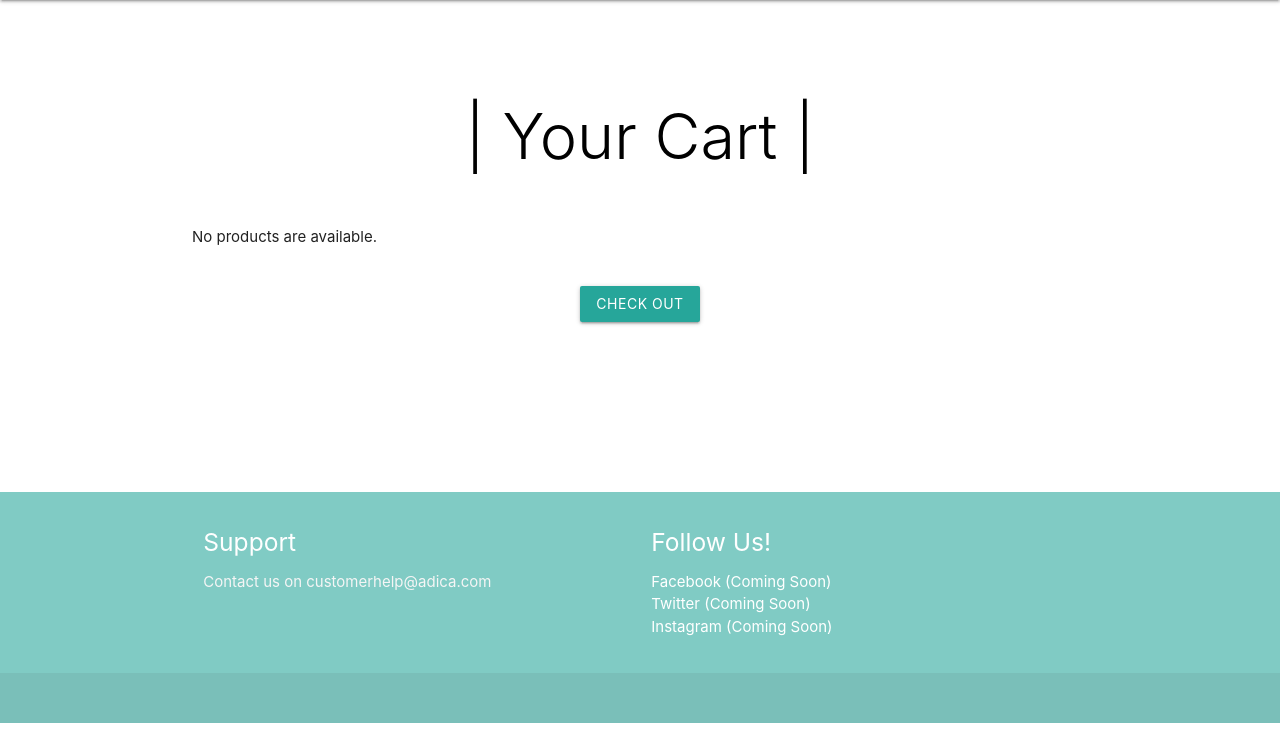
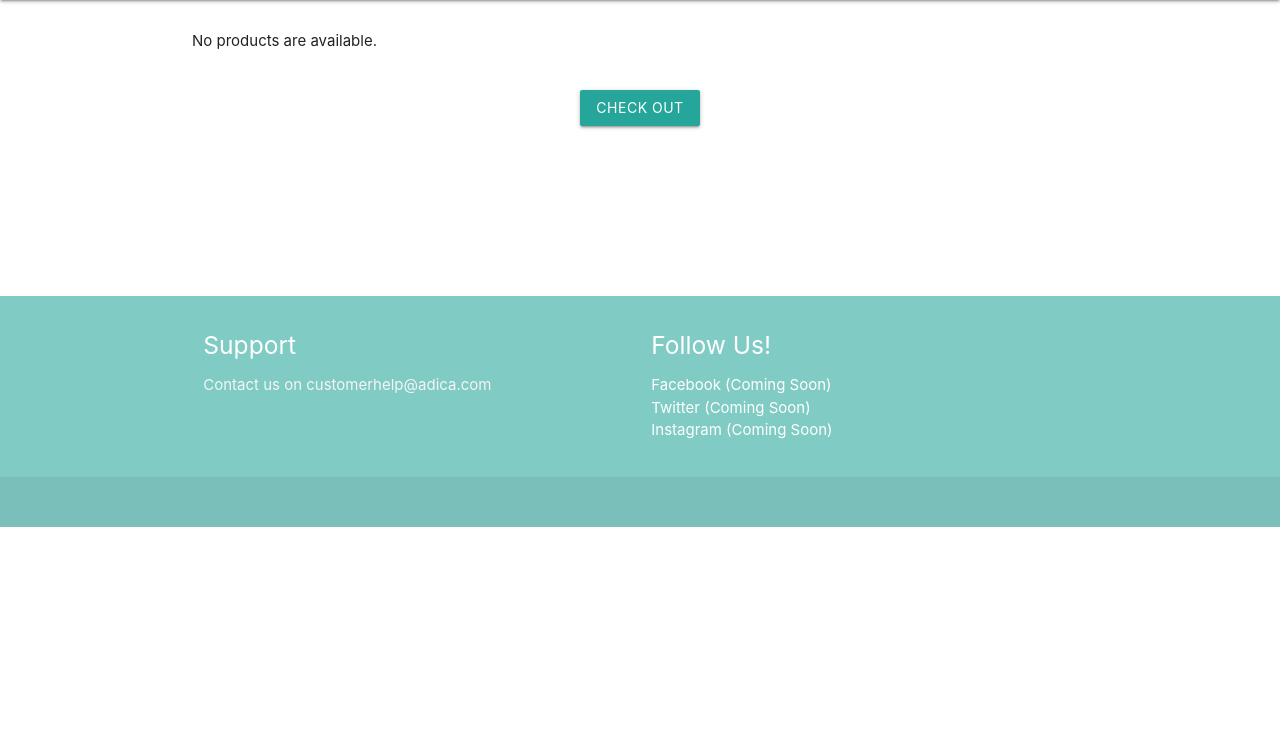
Before and after one commit to tanvivish/AP-ecomm, a Django app: page / in a window 1280 px wide. Shown: the part 64-800 px from the top of the page. Run offline with Django 3.2, Linux system fonts and the light colour scheme; data that the repository does not hold is empty; some libraries are stand-ins or nearby versions.

```diff
--- a/cart/templates/index.html
+++ b/cart/templates/index.html
@@ -32,18 +32,6 @@
       <a href="#" data-target="nav-mobile" class="sidenav-trigger"><i class="material-icons">menu</i></a>
     </div>
   </nav>
-  <div class="section no-pad-bot" id="index-banner">
-    <div class="container">
-      <br><br>
-      <h1 class="header center black-text light">| Your Cart |</h1>
-    <!--  <div class="row center">
-        <h5 class="header col s12 light">Biggest E-Commerce Shopping Website</h5>
-      </div>
-      <div class="row center">
-        <a href="http://materializecss.com/getting-started.html" id="download-button" class="btn-large waves-effect waves-light orange">Get Started</a>
-      </div> -->
-    </div>
-  </div>
 
 
   <div class="container">
```
